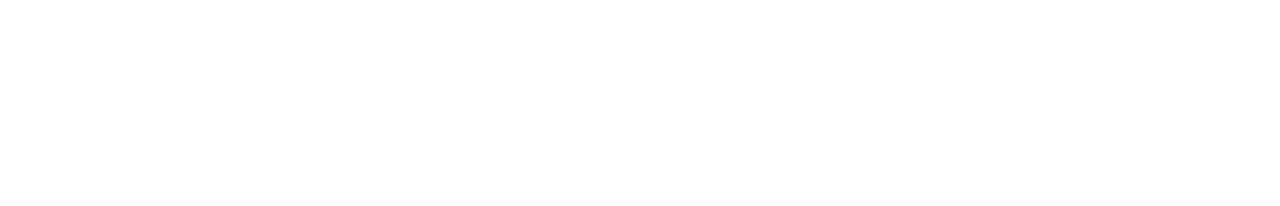
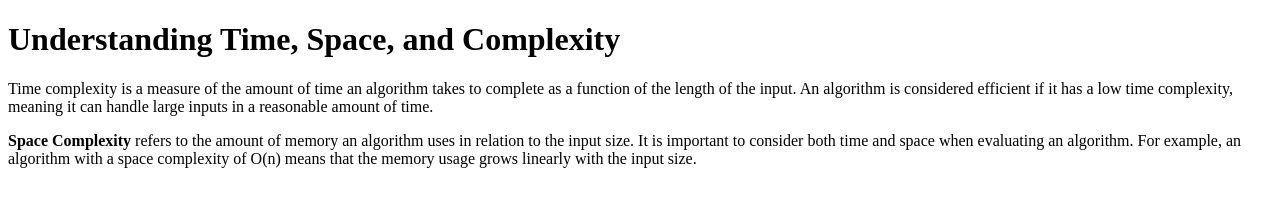
Before and after one commit to acciojob/time-and-space-complexity-Amitcodi, a website: page main.html in a window 1280 px wide. Drawn offline with Linux system fonts and the light colour scheme.

Commit message:
created a submission

```diff
--- a/main.html
+++ b/main.html
@@ -7,7 +7,9 @@
 </head>
 
 <body>
-	<!-- the entire body must be written by student -->
+	 <h1>Understanding Time, Space, and Complexity</h1>
+    <p>Time complexity is a measure of the amount of time an algorithm takes to complete as a function of the length of the input. An algorithm is considered efficient if it has a low time complexity, meaning it can handle large inputs in a reasonable amount of time.</p>
+    <p><b>Space Complexity</b> refers to the amount of memory an algorithm uses in relation to the input size. It is important to consider both time and space when evaluating an algorithm. For example, an algorithm with a space complexity of O(n) means that the memory usage grows linearly with the input size.</p>
     <script type="text/javascript" src="./script.js">
 </script>
 
```
